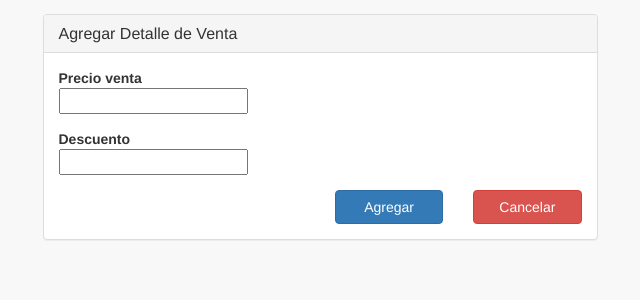
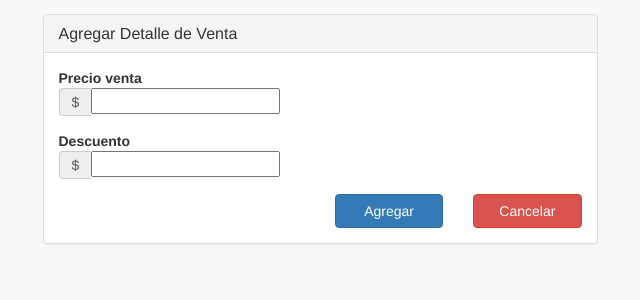
Before and after one commit to williamVM4/ProyectoDSI, a Django app: template SistemaDeRegistroDePagos/templates/inventario/agregarDetalleVenta.html in a window 1280 px wide. Shown: the top 300 px of the page, without its empty margins (320-960 px from the left). Run offline with Django 4.2, Linux system fonts and the light colour scheme; the template is opened without the code that fills it, so the values that code supplies are empty, except form fields; tables that the repository leaves empty hold one stand-in row (values such as "Sample post"); form fields are guessed from the names that the template uses; some libraries are stand-ins or nearby versions.

Commit message:
Detalle de venta

```diff
--- a/SistemaDeRegistroDePagos/templates/inventario/agregarDetalleVenta.html
+++ b/SistemaDeRegistroDePagos/templates/inventario/agregarDetalleVenta.html
@@ -19,12 +19,14 @@
               <div class="col-md-12">
                 <div class="form-group">
                   <p class="label-form">{{form.precioVenta.label}}</p>
-                  {{form.precioVenta|add_class:'form-control'|attr:'autocomplete:off'|attr:'placeholder:000000.00'}}
+                  <div class="input-group"><span class="input-group-addon">$</span>
+                    {{form.precioVenta|add_class:'form-control'|attr:'autocomplete:off'|attr:'placeholder:000000.00'}}</div>
                   <div class ="help-block"><p class="text-muted label-help-form">{{form.precioVenta.help_text}}</p></div>
                 </div>
                 <div class="form-group">
                   <p class="label-form">{{form.descuento.label}}</p>
-                  {{form.descuento|add_class:'form-control'|attr:'autocomplete:off'|attr:'placeholder:000000.00'}}
+                  <div class="input-group"><span class="input-group-addon">$</span>
+                    {{form.descuento|add_class:'form-control'|attr:'autocomplete:off'|attr:'placeholder:000000.00'}}</div>
                   <div class ="help-block"><p class="text-muted label-help-form">{{form.descuento.help_text}}</p></div>
                 </div>
               </div>
```
